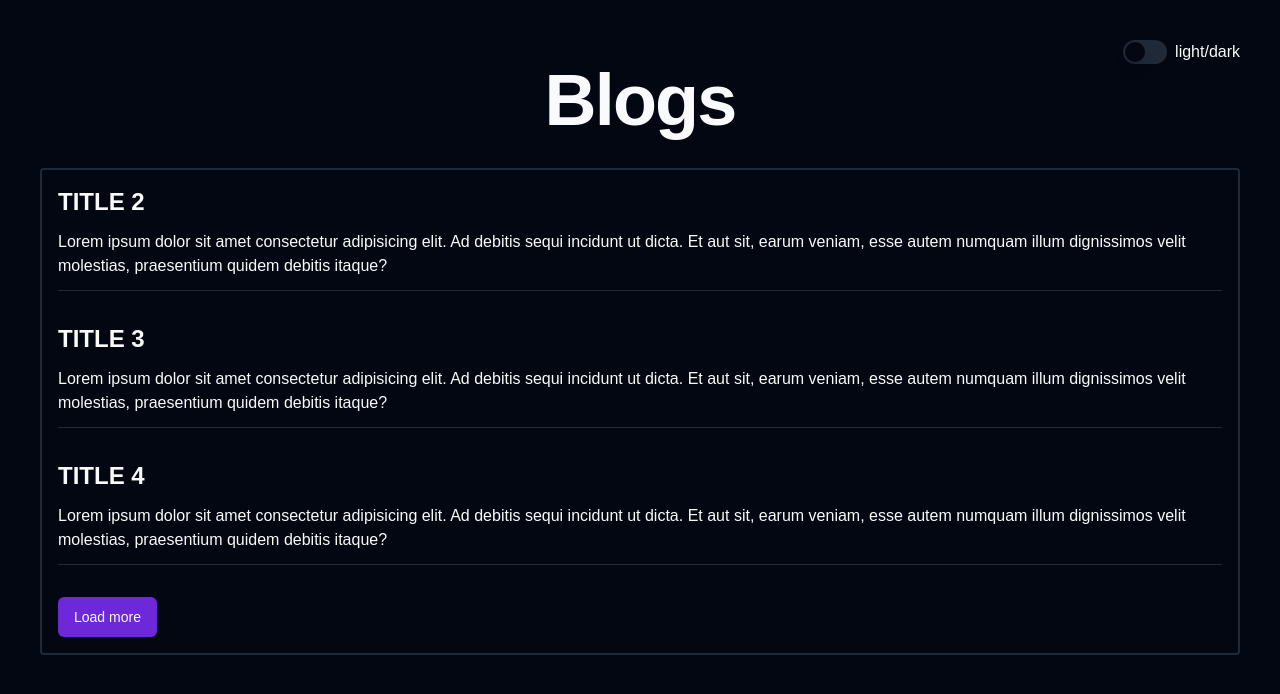
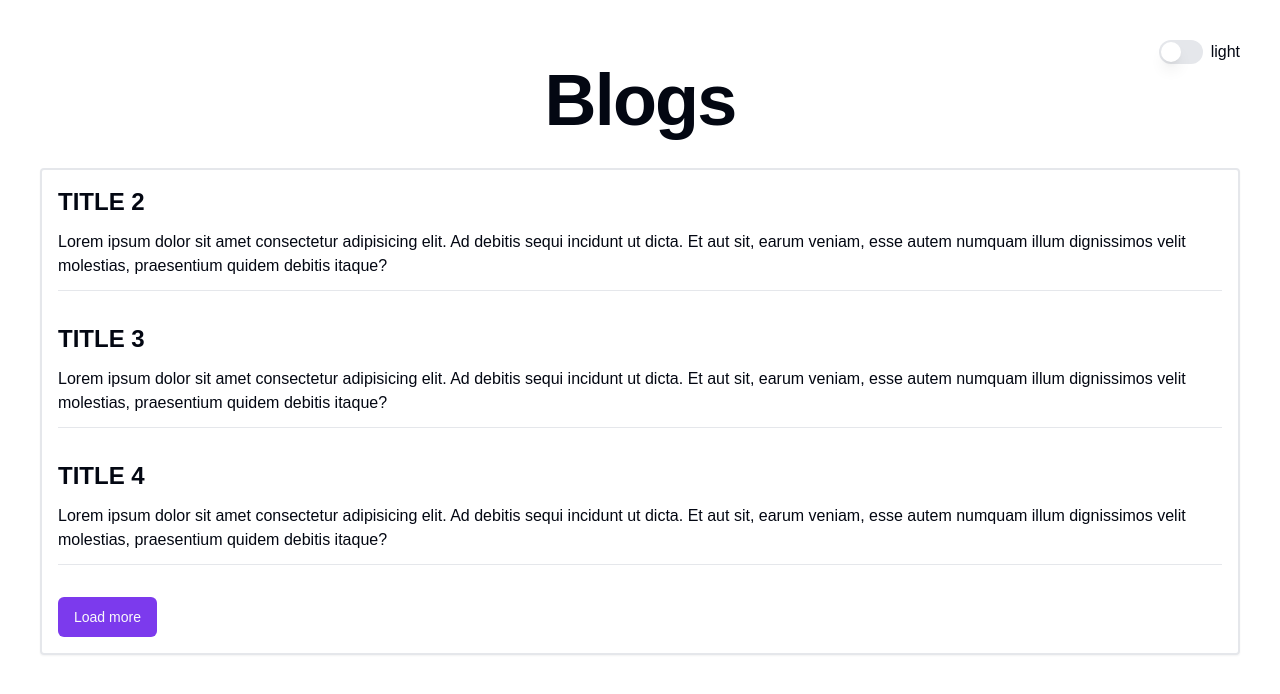
Before and after one commit to Bhargav200004/Blogs, a Next.js app: page / in a window 1280 px wide. Shown: the top 694 px of the page. Built offline with nearby package versions, Linux system fonts and the light colour scheme.

Commit message:
to add functionality to theme toggler

```diff
--- a/src/app/layout.tsx
+++ b/src/app/layout.tsx
@@ -24,7 +24,7 @@ export default function RootLayout({
   children: React.ReactNode;
 }>) {
   return (
-    <html lang="en" className="dark">
+    <html lang="en">
       <body
         className={`${geistSans.variable} ${geistMono.variable} antialiased`}
       >
--- a/src/app/page.tsx
+++ b/src/app/page.tsx
@@ -1,23 +1,13 @@
-'use client'
-
+import ThemeToggler from "@/components/theme-toggler";
 import { Button } from "@/components/ui/button";
 import { Separator } from "@/components/ui/separator";
-import { Switch } from "@/components/ui/switch";
 
 export default function Home() {
-
   return (
     <main className="p-10">
       <nav className="w-full flex justify-end">
         <div className=" flex items-center gap-2 ml-auto">
-        <Switch
-          onCheckedChange={value => {
-
-
-            }
-          }
-        />
-        <span>light/dark</span>
+          <ThemeToggler />
         </div>
       </nav>
 
--- /dev/null
+++ b/src/components/theme-toggler.tsx
@@ -0,0 +1,21 @@
+"use client";
+
+import { Switch } from "@/components/ui/switch";
+import { useState } from "react";
+
+export default function ThemeToggler() {
+  const [state, setState] = useState<"light" | "dark">("light");
+
+  return (
+    <div className="flex items-center gap-2">
+      <Switch
+        onCheckedChange={(value) => {
+          if (value) document.querySelector("html")?.classList.add("dark");
+          else document.querySelector("html")?.classList.remove("dark");
+          setState(value ? "dark" : "light");
+        }}
+      />
+      <span>{state}</span>
+    </div>
+  );
+}
```
